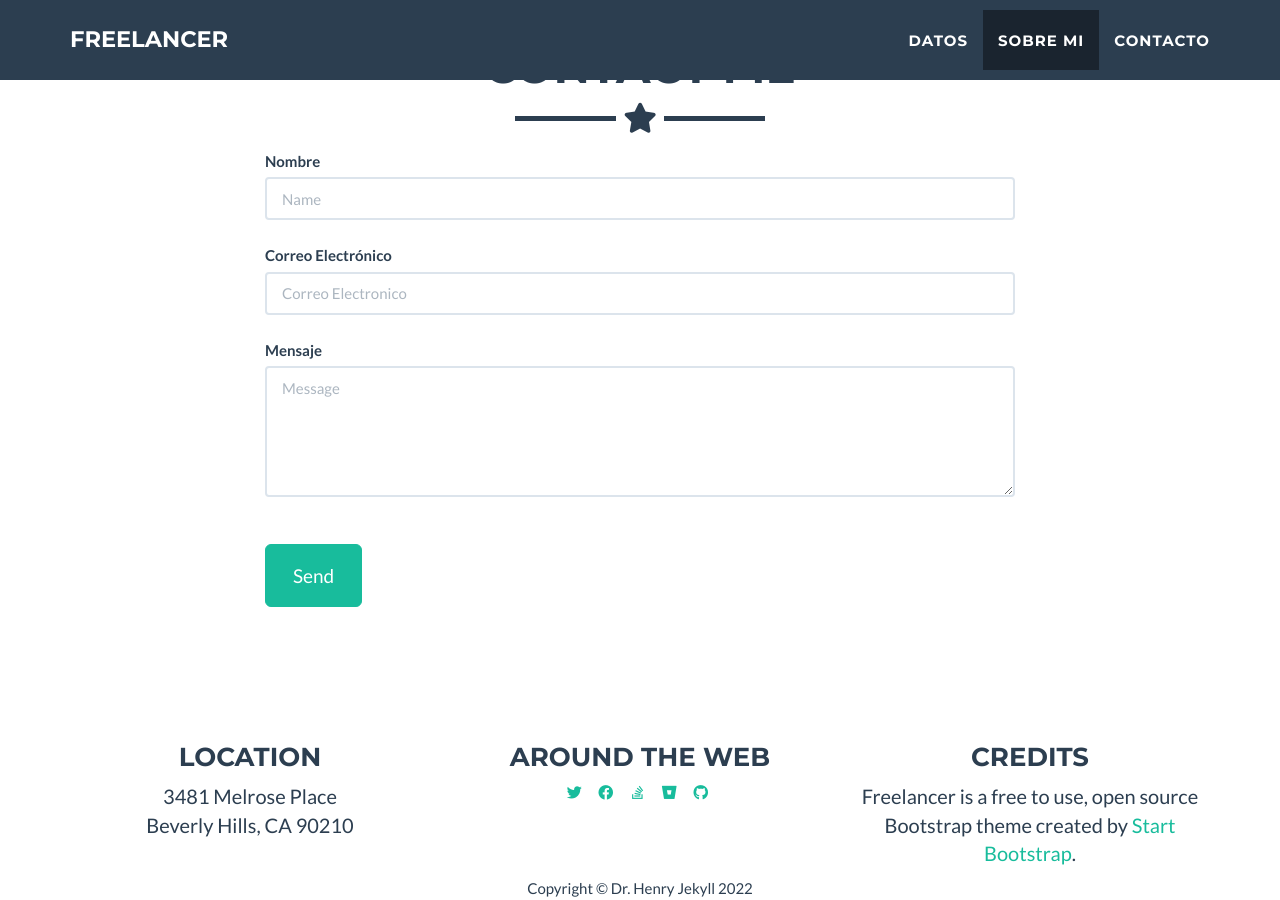
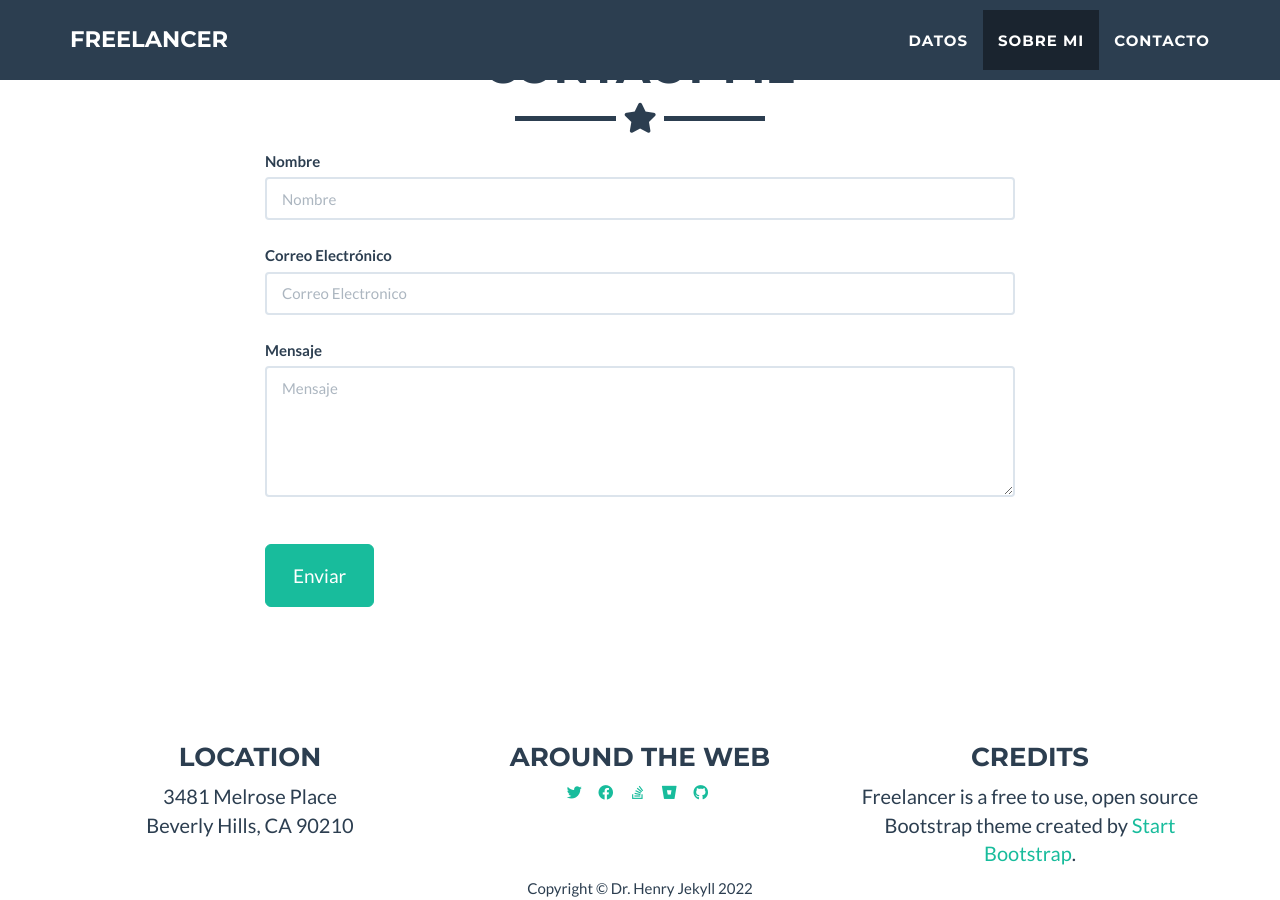
Before and after one commit to mary1816/maria1816.github.io, a Jekyll site: the page built from _posts/2014-07-17-project-2.markdown, in a window 1280 px wide and 900 px high, scrolled down 5279 px. Built offline with Jekyll 4.4.1, drawn with Linux system fonts in a browser that asks for light colours.

Commit message:
Update contact_static.html

```diff
--- a/_includes/contact_static.html
+++ b/_includes/contact_static.html
@@ -13,16 +13,16 @@
           <div class="row control-group">
             <div class="form-group col-xs-12 floating-label-form-group controls">
               <label for="name">Nombre</label>
-              <input type="text" name="name" class="form-control" placeholder="Name" id="Nombre" required
-                data-validation-required-message="Please enter your name.">
+              <input type="text" name="Nombre" class="form-control" placeholder="Nombre" id="Nombre" required
+                data-validation-required-message="Ingrese su Nombre.">
               <p class="help-block text-danger"></p>
             </div>
           </div>
           <div class="row control-group">
             <div class="form-group col-xs-12 floating-label-form-group controls">
-              <label for="email">Correo Electrónico</label>
-              <input type="email" name="_replyto" class="form-control" placeholder="Correo Electronico" id="email" required
-                data-validation-required-message="Please enter your email address.">
+              <label for="Correo Electronico">Correo Electrónico</label>
+              <input type="email" name="_replyto" class="form-control" placeholder="Correo Electronico" id="Correro Electronico" required
+                data-validation-required-message="Ingrese el correo electronico.">
               <p class="help-block text-danger"></p>
             </div>
           </div>
@@ -32,9 +32,9 @@
           </div>
           <div class="row control-group">
             <div class="form-group col-xs-12 floating-label-form-group controls">
-              <label for="message">Mensaje</label>
-              <textarea rows="5" name="message" class="form-control" placeholder="Message" id="Mensaje" required
-                data-validation-required-message="Please enter a message."></textarea>
+              <label for="Mensaje">Mensaje</label>
+              <textarea rows="5" name="Mensaje" class="form-control" placeholder="Mensaje" id="Mensaje" required
+                data-validation-required-message="Ingrese el mensaje."></textarea>
               <p class="help-block text-danger"></p>
             </div>
           </div>
@@ -42,7 +42,7 @@
           <div id="success"></div>
           <div class="row">
             <div class="form-group col-xs-12">
-              <button type="submit" class="btn btn-success btn-lg">Send</button>
+              <button type="submit" class="btn btn-success btn-lg">Enviar</button>
             </div>
           </div>
         </form>
```
